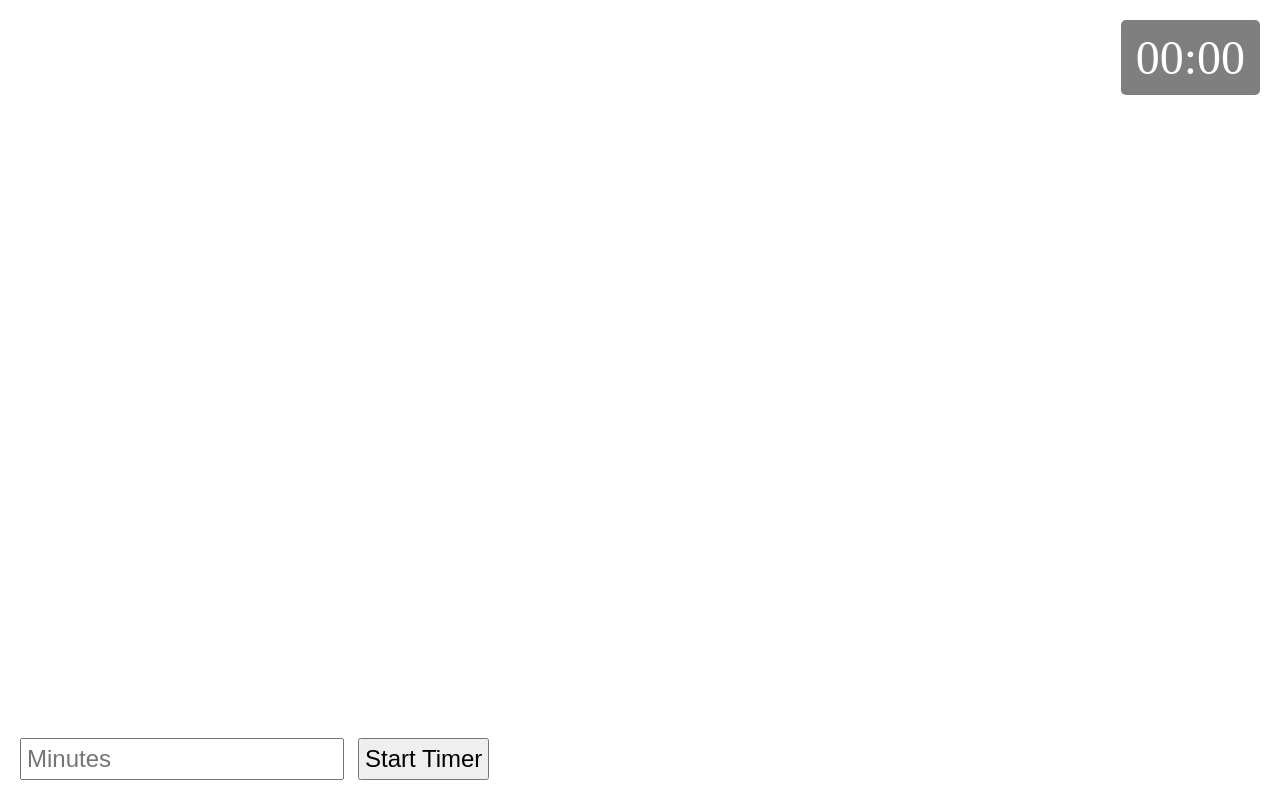
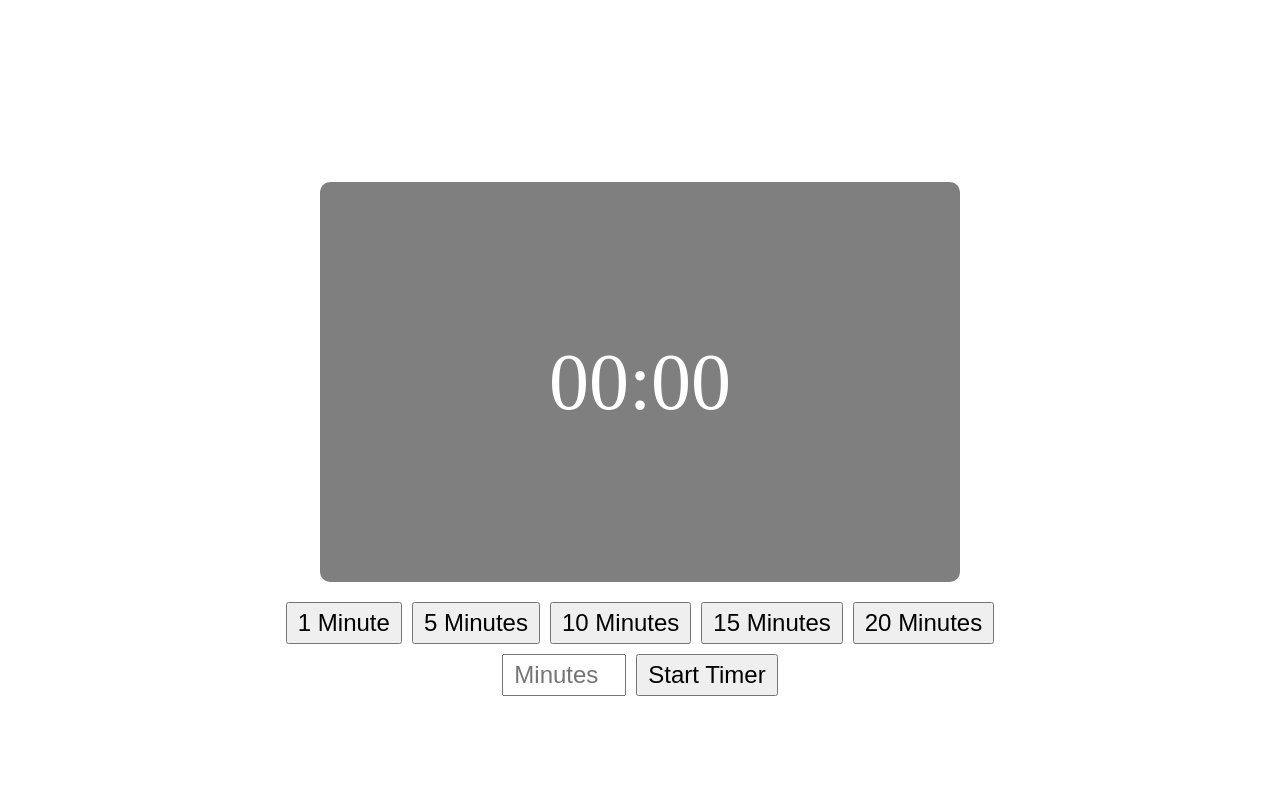
Before and after one commit to dpitmedia/meet-timer, a plain HTML site: page timer.html in a window 1280 px wide. Drawn offline with Linux system fonts and the light colour scheme.

Commit message:
Update timer.html

```diff
--- a/timer.html
+++ b/timer.html
@@ -2,51 +2,85 @@
 <html>
 <head>
   <meta charset="utf-8">
-  <title>Timer Overlay</title>
+  <title>ECF Mastermind Timer</title>
   <style>
-    /* Make background transparent for OBS */
+    /* Ensure transparency for OBS */
     body {
       margin: 0;
       background: transparent;
       overflow: hidden;
+      display: flex;
+      flex-direction: column;
+      align-items: center;
+      justify-content: center;
+      height: 100vh;
     }
-    /* Style for the timer display */
+    /* Title styling */
+    h1 {
+      color: white;
+      margin-bottom: 20px;
+    }
+    /* Timer display: 50% of viewport width & height, centered */
     #timer {
-      position: absolute;
-      top: 20px;
-      right: 20px;
-      font-size: 48px;
+      width: 50vw;
+      height: 50vh;
+      display: flex;
+      align-items: center;
+      justify-content: center;
+      font-size: calc(50vh * 0.2);
       color: white;
       background: rgba(0, 0, 0, 0.5);
-      padding: 10px 15px;
-      border-radius: 5px;
+      border-radius: 10px;
+      margin-bottom: 20px;
     }
-    /* Controls styling */
+    /* Controls container styling */
     #controls {
-      position: absolute;
-      bottom: 20px;
-      left: 20px;
-      color: white;
+      display: flex;
+      flex-direction: column;
+      align-items: center;
+      gap: 10px;
     }
-    #controls input {
+    /* Preset buttons row */
+    #presetButtons {
+      display: flex;
+      gap: 10px;
+    }
+    /* Buttons and input styling */
+    button, input {
       font-size: 24px;
-      padding: 5px;
+      padding: 5px 10px;
     }
-    #controls button {
-      font-size: 24px;
-      padding: 5px;
-      margin-left: 10px;
+    /* Manual input styling */
+    #manualControl {
+      display: flex;
+      gap: 10px;
+      align-items: center;
+    }
+    #manualControl input {
+      width: 100px;
     }
   </style>
 </head>
 <body>
-  <!-- Timer display -->
+  <!-- Title -->
+  <h1>ECF Mastermind Timer</h1>
+
+  <!-- Timer Display -->
   <div id="timer">00:00</div>
 
-  <!-- Timer controls -->
+  <!-- Controls: Presets and Manual Input -->
   <div id="controls">
-    <input type="number" id="minutesInput" placeholder="Minutes" min="1">
-    <button onclick="startTimerFromInput()">Start Timer</button>
+    <div id="presetButtons">
+      <button onclick="startTimer(1)">1 Minute</button>
+      <button onclick="startTimer(5)">5 Minutes</button>
+      <button onclick="startTimer(10)">10 Minutes</button>
+      <button onclick="startTimer(15)">15 Minutes</button>
+      <button onclick="startTimer(20)">20 Minutes</button>
+    </div>
+    <div id="manualControl">
+      <input type="number" id="minutesInput" placeholder="Minutes" min="1">
+      <button onclick="startTimerFromInput()">Start Timer</button>
+    </div>
   </div>
 
   <script>
@@ -54,7 +88,7 @@
     let timerInterval = null;
     const timerDiv = document.getElementById('timer');
 
-    // Starts the countdown given a number of minutes
+    // Start timer with specified minutes
     function startTimer(minutes) {
       totalSeconds = minutes * 60;
       if (timerInterval) clearInterval(timerInterval);
@@ -71,7 +105,7 @@
       }, 1000);
     }
 
-    // Retrieves input from the field and starts the timer
+    // Start timer using value from manual input
     function startTimerFromInput() {
       const input = document.getElementById('minutesInput').value;
       const minutes = parseInt(input, 10);
```
